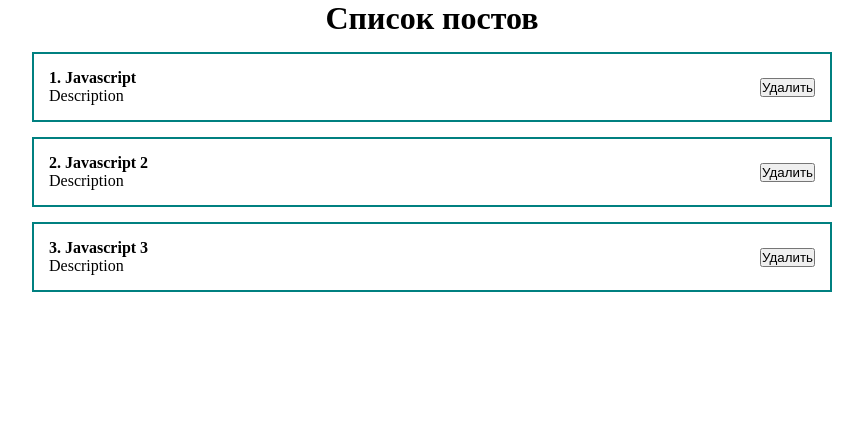
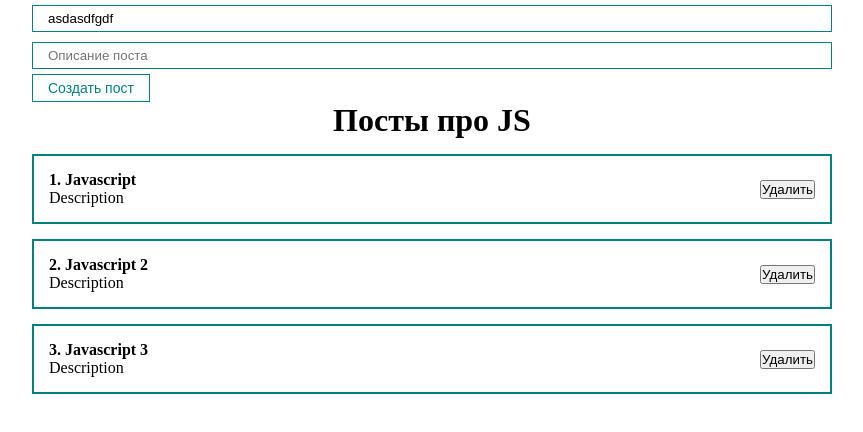
Before and after one commit to juracucumber1/first-react-app, a React (Create React App) app: page / in a window 1280 px wide. Shown: the top 432 px of the page, without its empty margins (208-1071 px from the left). Built offline with nearby package versions, Linux system fonts and the light colour scheme; the HTML template or start-up script is replaced by a standard one.

Commit message:
input-and-button

```diff
--- a/src/App.js
+++ b/src/App.js
@@ -1,6 +1,8 @@
 import React, {useState} from 'react';
 import './styles/App.css';
-import PostItem from "./components/PostItem";
+import PostList from "./components/PostList";
+import MyButton from "./components/UI/button/MyButton";
+import MyInput from "./components/UI/input/MyInput";
 
 function App() {
     const [posts, setPosts] = useState([
@@ -9,14 +11,26 @@
         {id: 3, title: 'Javascript 3', body: 'Description'},
     ])
 
+    const [title, setTitle] = useState('asdasdfgdf')
+
+    const addNewPost = () => {
+
+    }
+
   return (
     <div className="App">
-        <h1 style={{textAlign: 'center'}}>
-            Список постов
-        </h1>
-        {posts.map((post) =>
-            <PostItem post={post} ket={post.id}/>
-        )}
+        <form>
+
+            <MyInput
+                value={title}
+                onChange={e => setTitle(e.target.value)}
+                type="text"
+                placeholder="Название поста"
+            />
+            <MyInput type="text" placeholder="Описание поста"/>
+            <MyButton onClick={addNewPost}>Создать пост</MyButton>
+        </form>
+      <PostList posts={posts} title="Посты про JS"/>
     </div>
   );
 }
--- a/src/components/PostList.jsx
+++ b/src/components/PostList.jsx
@@ -1,9 +1,15 @@
 import React from 'react';
+import PostItem from "./PostItem";
 
-const PostList = () => {
+const PostList = ({posts, title}) => {
     return (
         <div>
-
+            <h1 style={{textAlign: 'center'}}>
+                {title}
+            </h1>
+            {posts.map((post) =>
+                <PostItem post={post} ket={post.id}/>
+            )}
         </div>
     );
 };
--- /dev/null
+++ b/src/components/UI/button/MyButton.jsx
@@ -0,0 +1,12 @@
+import React from 'react';
+import classes from './MyButton.module.css';
+
+const MyButton = ({children, ...props}) => {
+    return (
+        <button {...props} className={classes.myBtn}>
+            {children}
+        </button>
+    );
+};
+
+export default MyButton;
--- /dev/null
+++ b/src/components/UI/button/MyButton.module.css
@@ -0,0 +1,8 @@
+.myBtn {
+    padding: 5px 15px;
+    color: teal;
+    font-size: 14px;
+    background: transparent;
+    border: 1px solid teal;
+    cursor: pointer;
+}
--- /dev/null
+++ b/src/components/UI/input/MyInput.jsx
@@ -0,0 +1,10 @@
+import React from 'react';
+import classes from './MyInput.module.css';
+
+const MyInput = (props) => {
+    return (
+        <input className={classes.myInput} {...props}/>
+    );
+};
+
+export default MyInput;
--- /dev/null
+++ b/src/components/UI/input/MyInput.module.css
@@ -0,0 +1,6 @@
+.myInput {
+    width: 100%;
+    padding: 5px 15px;
+    margin: 5px 0;
+    border: 1px solid teal;
+}
```
